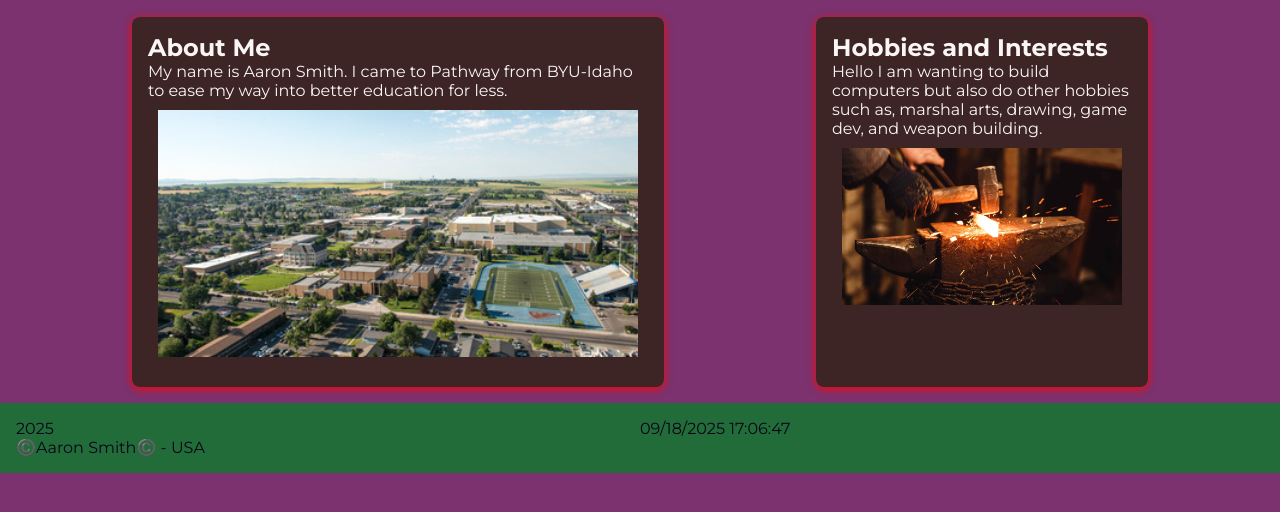
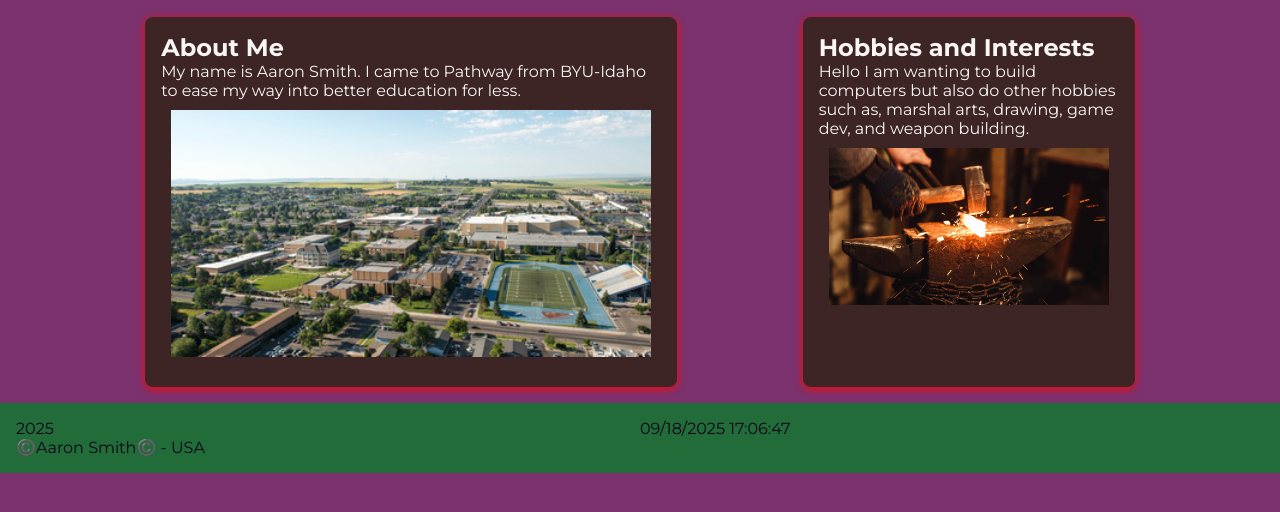
Before and after one commit to Gunsmith2018/wdd131, a plain HTML site: page index.html in a window 1280 px wide. Shown: the part 80-592 px from the top of the page. Drawn offline with Linux system fonts and the light colour scheme.

Commit message:
added a max width

```diff
--- a/styles/base.css
+++ b/styles/base.css
@@ -53,6 +53,7 @@ main{
   grid-template-columns: 1fr 1fr 1fr 1fr 1fr; /* or however many columns you want */
   gap: 20px;
   width: 100%;
+  max-width: 1200px; /* or any value you prefer */
   margin: auto;
 }
 main h1{
```
